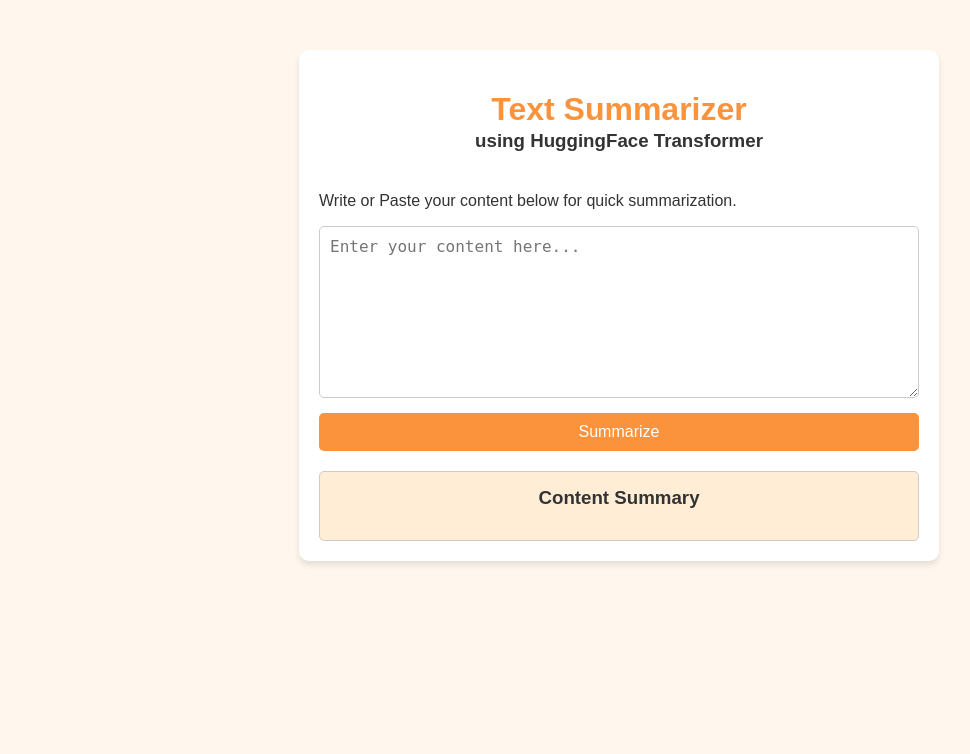
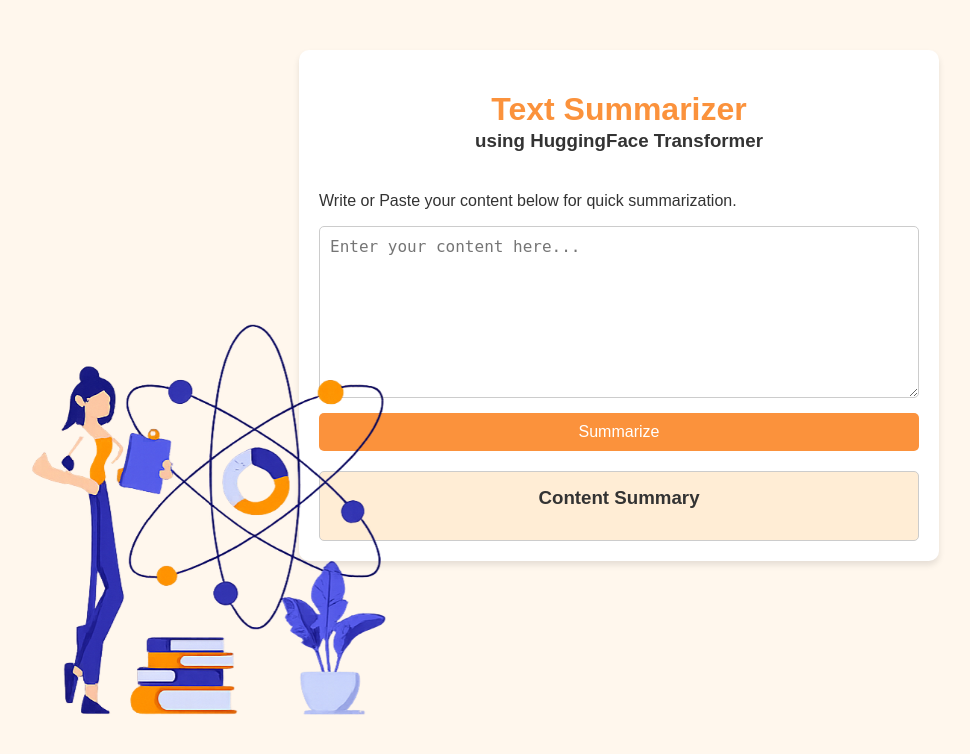
Before and after one commit to Ishu335/Text-Summarizer-AI, a FastAPI app: page / in a window 1280 px wide. Shown: the top 754 px of the page, without its empty margins (21-991 px from the left). Run offline with FastAPI, Linux system fonts and the light colour scheme.

Commit message:
Img is add

```diff
--- a/app.py
+++ b/app.py
@@ -10,7 +10,7 @@ from fastapi.staticfiles import StaticFiles
 
 # initallize our fastapi
 app=FastAPI(title="Text Summarizer App",description="Test Summarizer using T5",version="1.0 ")
-
+app.mount("/img", StaticFiles(directory="img"), name="img")
 #model and Tokenizer
 model=T5ForConditionalGeneration.from_pretrained("./save_summary_model")
 tokenizer=T5Tokenizer.from_pretrained("./save_summary_model")
--- a/templates/index.html
+++ b/templates/index.html
@@ -72,9 +72,33 @@
             margin-top: 0px;
             margin-bottom: 0px;
         }
+       #woman-image {
+            position: fixed;
+            left: 40px;
+            top: 320px;
+            width: 390px;
+            animation: floatAnimation 3s ease-in-out infinite;
+        }
+
+
+    /* Floating Animation */
+    @keyframes floatAnimation {
+        0% {
+            transform: translateY(0px);
+        }
+
+        50% {
+            transform: translateY(-15px);
+        }
+
+        100% {
+            transform: translateY(0px);
+        }
+    }
     </style>
 </head>
 <body>
+    <img src="\img\woman.png" alt="Summarizer Icon" id="woman-image">
     <div class="container">
         <h1>Text Summarizer</h1>
         <h3>using HuggingFace Transformer</h3>
```
Also changed, not shown: img/Screenshot.png (added), img/woman.png (added).
